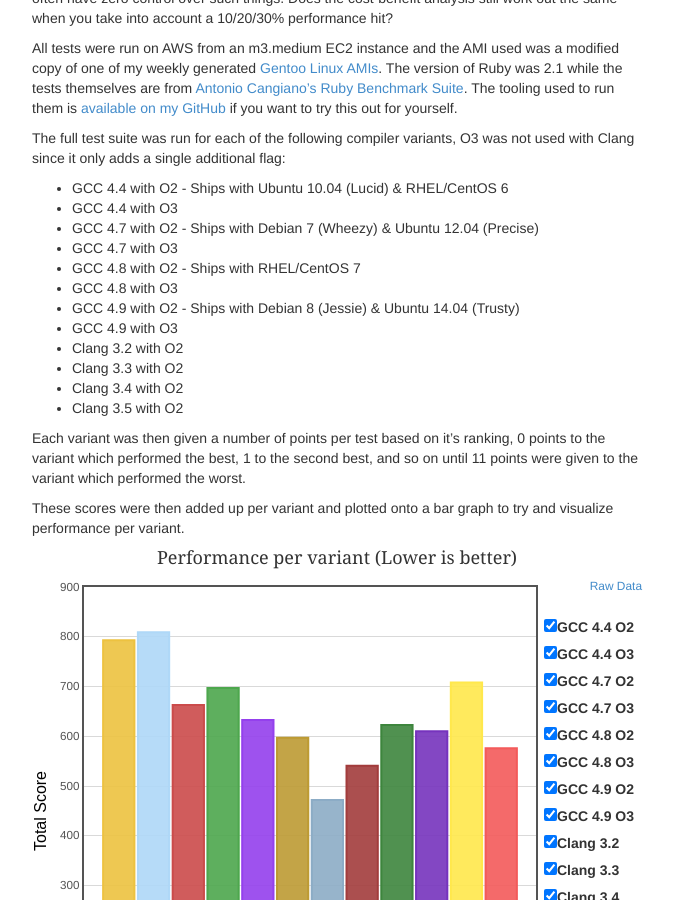
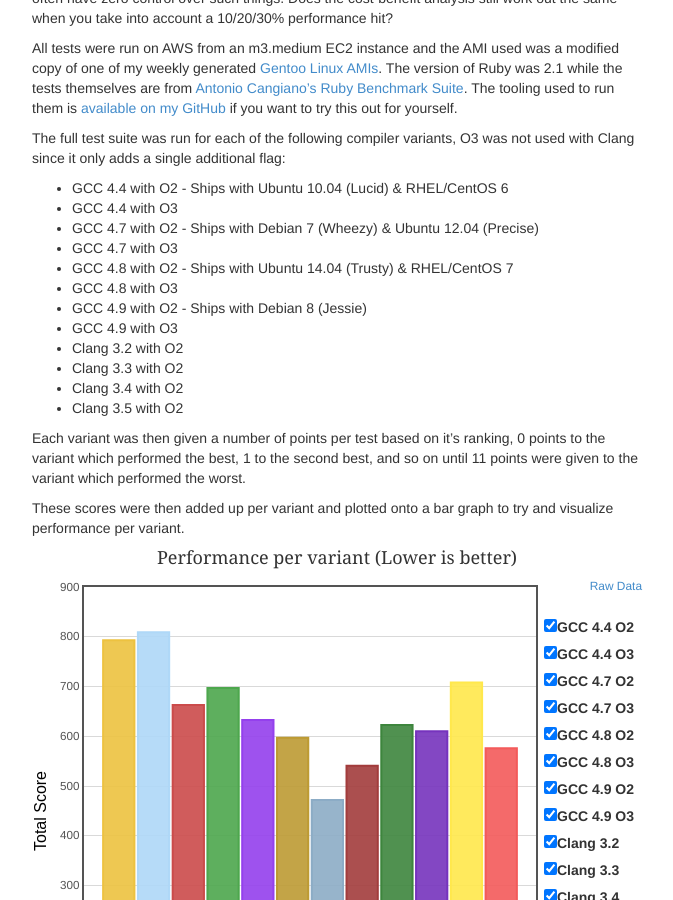
Before and after one commit to p8952/p8952.github.io.old, a Jekyll site: the page built from _posts/2014-12-17-benchmarking-ruby-with-gcc-and-clang.markdown, in a window 1280 px wide and 900 px high, scrolled down 335 px. Shown: the whole window, without its empty margins (303-976 px from the left). Built offline with Jekyll 4.4.1, drawn with Linux system fonts in a browser that asks for light colours; Markdown is read by kramdown in place of the engine named in the settings.

```diff
--- a/_posts/2014-12-17-benchmarking-ruby-with-gcc-and-clang.markdown
+++ b/_posts/2014-12-17-benchmarking-ruby-with-gcc-and-clang.markdown
@@ -38,9 +38,9 @@ not used with Clang since it only adds a single additional flag:
 * GCC 4.4 with O3
 * GCC 4.7 with O2 - Ships with Debian 7 (Wheezy) & Ubuntu 12.04 (Precise)
 * GCC 4.7 with O3
-* GCC 4.8 with O2 - Ships with RHEL/CentOS 7
+* GCC 4.8 with O2 - Ships with Ubuntu 14.04 (Trusty) & RHEL/CentOS 7
 * GCC 4.8 with O3
-* GCC 4.9 with O2 - Ships with Debian 8 (Jessie) & Ubuntu 14.04 (Trusty)
+* GCC 4.9 with O2 - Ships with Debian 8 (Jessie)
 * GCC 4.9 with O3
 * Clang 3.2 with O2
 * Clang 3.3 with O2
```
Also changed, not shown: 1 other file.
